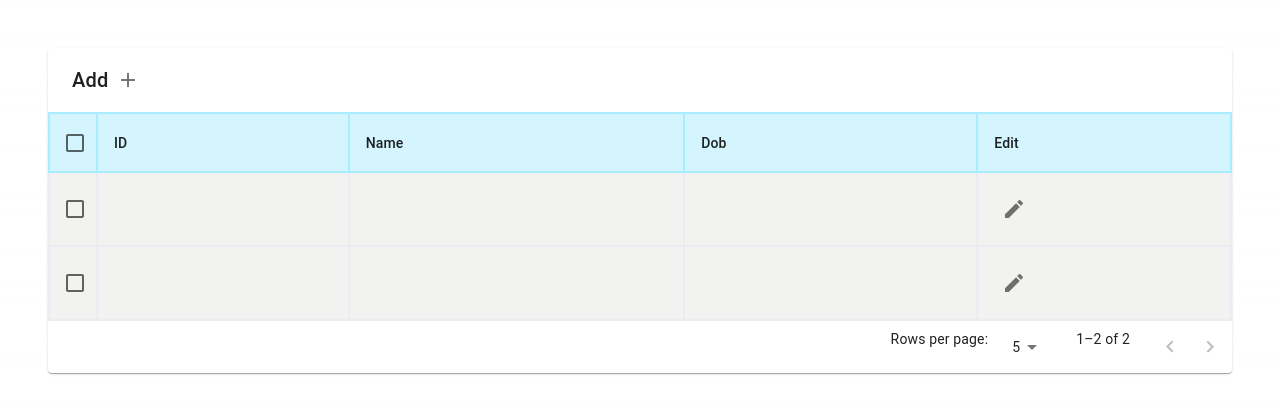
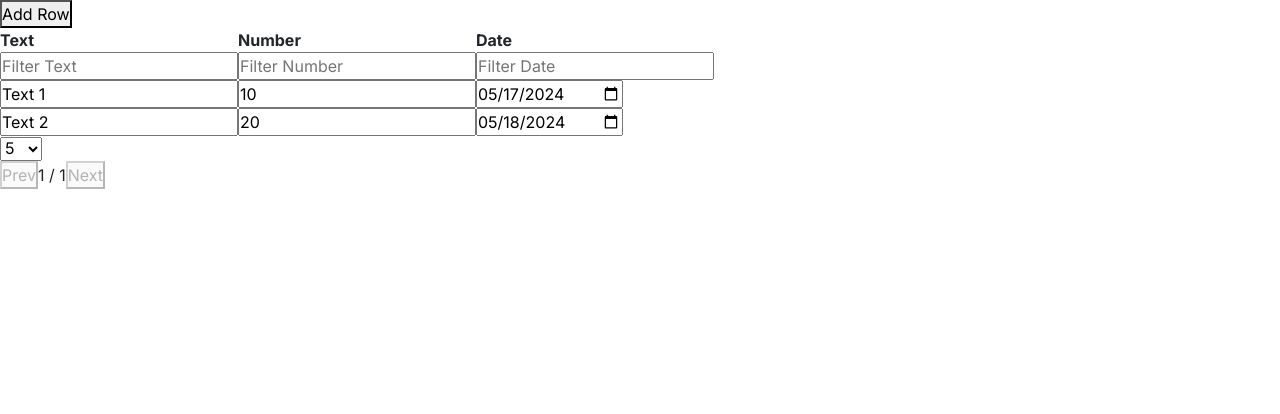
Before and after one commit to fluke-anonymous/next14_ts_bootstrap, a Next.js app: page /demo/table in a window 1280 px wide. Shown: the top 414 px of the page. Built offline with nearby package versions, Linux system fonts and the light colour scheme.

Commit message:
table component

```diff
--- a/package.json
+++ b/package.json
@@ -21,6 +21,8 @@
     "pnpm": "^9.1.0",
     "popper": "^1.0.1",
     "react": "^18",
+    "react-bootstrap": "^2.10.2",
+    "react-bootstrap-table-next": "^4.0.3",
     "react-dom": "^18",
     "react-redux": "^9.1.2"
   },
--- a/src/app/demo/table/page.tsx
+++ b/src/app/demo/table/page.tsx
@@ -1,45 +1,27 @@
-import React from 'react'
-import Table from '@/components/table/table'
+// App.js
+'use client'
+import React, { useState, useEffect } from 'react';
+import Table from '@/components/table/table';
 
-interface Props {
 
-}
-const page = (props: Props) => {
+const Page = () => {
     const data = [
-        {
-            id: 1, name: 'John Doe', age: 30, dob: new Date('1990-01-01'), selected: true,
-            color: '#f2f2f0'
-        },
-        { id: 2, name: 'Jane Smith', age: 25, dob: new Date('1995-05-15'), selected: true, color: '#f2f2f0' },
-    ];
-    const columns = [
-        {
-            header: 'id',
-            key: 'ID',
-            label: 'ID',
-            type: 'text',
-            disabled: true
-        },
-        {
-            header: 'name',
-            key: 'Name',
-            label: 'Name',
-            type: 'text',
-            disabled: true
-        },
-        {
-            header: 'dob',
-            key: 'Dob',
-            label: 'Dob',
-            type: 'text',
-            disabled: false
-        },
-    ];
-    return (
-        <div className='m-5'>
-            <Table headCells={columns} rows={data}></Table>
+        { id: 1, text: 'Text 1', number: 10, date: new Date('2024-05-17') },
+        { id: 2, text: 'Text 2', number: 20, date: new Date('2024-05-18') },
+        // Add more data as needed
+      ];
+
+      const columns = [
+        { key: 'text', header: 'Text' },
+        { key: 'number', header: 'Number' },
+        { key: 'date', header: 'Date' },
+      ];
+
+      return (
+        <div>
+          <Table data={data} columns={columns} />
         </div>
-    )
-}
+      );
+    };
 
-export default page
+export default Page;
--- a/src/app/layout.tsx
+++ b/src/app/layout.tsx
@@ -5,7 +5,7 @@ import "bootstrap/dist/css/bootstrap.min.css";
 const inter = Inter({ subsets: ["latin"] });
 
 export const metadata: Metadata = {
-  title: "Create Next App",
+  title: "Git Hub Next TS Bootstrap",
   description: "Generated by create next app",
 };
 
--- a/src/components/table/table.tsx
+++ b/src/components/table/table.tsx
@@ -1,224 +1,192 @@
-'use client'
 import React, { useState } from 'react';
-import Box from '@mui/material/Box';
-import Table from '@mui/material/Table';
-import TableBody from '@mui/material/TableBody';
-import TableCell from '@mui/material/TableCell';
-import TableContainer from '@mui/material/TableContainer';
-import TableHead from '@mui/material/TableHead';
-import TablePagination from '@mui/material/TablePagination';
-import TableRow from '@mui/material/TableRow';
-import TableSortLabel from '@mui/material/TableSortLabel';
-import Toolbar from '@mui/material/Toolbar';
-import Typography from '@mui/material/Typography';
-import Paper from '@mui/material/Paper';
-import Checkbox from '@mui/material/Checkbox';
-import IconButton from '@mui/material/IconButton';
-import Tooltip from '@mui/material/Tooltip';
-import DoneIcon from '@mui/icons-material/Delete';
-import EditIcon from '@mui/icons-material/Edit';
-import AddIcon from '@mui/icons-material/Add';
-import TextField from '@mui/material/TextField';
-import { visuallyHidden } from '@mui/utils';
-type Props = {
-    rows: any;
-    headCells: any
+
+interface TableColumn {
+    key: string;
+    header: string;
 }
-const EnhancedTable = ({ rows, headCells }: Props) => {
-    const [order, setOrder] = useState('asc');
-    const [orderBy, setOrderBy] = useState('name');
-    const [selected, setSelected] = useState([]);
-    const [page, setPage] = useState(0);
-    const [rowsPerPage, setRowsPerPage] = useState(5);
-    const [editMode, setEditMode] = useState(null);
-    const [newRowData, setNewRowData] = useState({
-        name: '',
-        calories: '',
-        fat: '',
-        carbs: '',
-        protein: '',
-    });
 
-    const handleRequestSort = (property: any) => {
-        const isAsc = orderBy === property && order === 'asc';
-        setOrder(isAsc ? 'desc' : 'asc');
-        setOrderBy(property);
+interface TableRow {
+    id: number;
+    [key: string]: string | number | Date | undefined;
+}
+
+interface TableProps {
+    data: TableRow[];
+    columns: TableColumn[];
+}
+
+const TableComponent: React.FC<TableProps> = ({ data, columns }) => {
+    const [rows, setRows] = useState<TableRow[]>(data);
+    const [pageSize, setPageSize] = useState<number>(5);
+    const [currentPage, setCurrentPage] = useState<number>(1);
+    const [sortKey, setSortKey] = useState<string>('');
+    const [sortOrder, setSortOrder] = useState<'asc' | 'desc'>('asc');
+    const [filters, setFilters] = useState<{ [key: string]: string }>({});
+
+    const handleAddRow = () => {
+        const newRow: TableRow = { id: rows.length + 1 };
+        columns.forEach(column => {
+            if (column.key === 'date') {
+                newRow[column.key] = new Date(); // Initialize date column with current date
+            } else {
+                newRow[column.key] = ''; // Initialize other columns with an empty string
+            }
+        });
+        setRows([...rows, newRow]);
     };
 
-    const handleChangePage = (_: any, newPage: any) => {
-        setPage(newPage);
+    const handleTextChange = (id: number, key: string, value: string) => {
+        const updatedRows = rows.map(row => (row.id === id ? { ...row, [key]: value } : row));
+        setRows(updatedRows);
     };
 
-    const handleChangeRowsPerPage = (event: any) => {
-        setRowsPerPage(parseInt(event.target.value, 10));
-        setPage(0);
+    const handleNumberChange = (id: number, key: string, value: number) => {
+        const updatedRows = rows.map(row => (row.id === id ? { ...row, [key]: value } : row));
+        setRows(updatedRows);
     };
 
-    const handleClick = (_: any, id: any) => {
-        const selectedIndex = selected.indexOf(id);
-        let newSelected: any = [];
-
-        if (selectedIndex === -1) {
-            newSelected = newSelected.concat(selected, id);
-        } else if (selectedIndex === 0) {
-            newSelected = newSelected.concat(selected.slice(1));
-        } else if (selectedIndex === selected.length - 1) {
-            newSelected = newSelected.concat(selected.slice(0, -1));
-        } else if (selectedIndex > 0) {
-            newSelected = newSelected.concat(
-                selected.slice(0, selectedIndex),
-                selected.slice(selectedIndex + 1)
-            );
-        }
-
-        setSelected(newSelected);
+    const handleDateChange = (id: number, key: string, value: Date) => {
+        const updatedRows = rows.map(row => (row.id === id ? { ...row, [key]: value } : row));
+        setRows(updatedRows);
     };
 
-    const handleEditClick = (id: any) => {
-        setEditMode(id);
+    const handlePageChange = (page: number) => {
+        setCurrentPage(page);
     };
 
-    const handleEditChange = (e: any, id: any, field: any) => {
-        const newData = [...rows];
-        const index = newData.findIndex((row) => row.id === id);
-        newData[index][field] = e.target.value;
-        rows[index] = newData[index];
+    const handleSort = (key: string) => {
+        if (sortKey === key) {
+            setSortOrder(sortOrder === 'asc' ? 'desc' : 'asc');
+        } else {
+            setSortKey(key);
+            setSortOrder('asc');
+        }
     };
 
-    const handleEditCancel = () => {
-        setEditMode(null);
+    const handleFilterChange = (key: string, value: string) => {
+        setFilters({ ...filters, [key]: value });
     };
 
-    const handleAddRow = () => {
-        const id = rows.length + 1;
-        rows.push({
-            id,
-            ...newRowData,
+    const applyFilters = () => {
+        let filteredRows = data.slice(); // Create a copy of the original data
+
+        // Apply each filter
+        columns.forEach(column => {
+            const filterValue = filters[column.key]?.toLowerCase();
+            if (filterValue) {
+                filteredRows = filteredRows.filter(row =>
+                    String(row[column.key]).toLowerCase().includes(filterValue)
+                );
+            }
         });
-        setNewRowData({
-            name: '',
-            calories: '',
-            fat: '',
-            carbs: '',
-            protein: '',
-        });
+
+        setRows(filteredRows);
     };
 
-    const isSelected = (id: any) => selected.indexOf(id) !== -1;
+    const startIndex = (currentPage - 1) * pageSize;
+    const endIndex = startIndex + pageSize;
+    const sortedRows = sortKey ? [...rows].sort((a, b) => {
+        if (sortOrder === 'asc') {
+            return a[sortKey] > b[sortKey] ? 1 : -1;
+        } else {
+            return a[sortKey] < b[sortKey] ? 1 : -1;
+        }
+    }) : rows;
+
+    const currentRows = sortedRows.slice(startIndex, endIndex);
 
     return (
-        <Paper>
-            <Toolbar>
-                <Typography variant="h6" id="tableTitle" component="div">
-                    Add
-                </Typography>
-                <Tooltip title="Add">
-                    <IconButton onClick={handleAddRow}>
-                        <AddIcon />
-                    </IconButton>
-                </Tooltip>
-            </Toolbar>
-            <TableContainer>
-                <Table>
-                    <TableHead>
-                        <TableRow>
-                            <TableCell padding="checkbox" style={{ backgroundColor: '#D5F5FE', border: '2px solid #A9EBFF ' }}>
-                                <Checkbox />
-                            </TableCell>
-                            {headCells.map((headCell: any) => (
-                                <TableCell key={headCell.id} style={{ backgroundColor: '#D5F5FE', border: '2px solid #A9EBFF ' }}>
-                                    <TableSortLabel
-                                        active={orderBy === headCell.id}
-                                        direction={orderBy === headCell.id ? order : 'asc'}
-                                        onClick={() => handleRequestSort(headCell.id)}
-                                    >
-                                        {headCell.label}
-                                        {orderBy === headCell.id ? (
-                                            <Box component="span" sx={visuallyHidden}>
-                                                {order === 'desc'
-                                                    ? 'sorted descending'
-                                                    : 'sorted ascending'}
-                                            </Box>
-                                        ) : null}
-                                    </TableSortLabel>
-                                </TableCell>
+        <div>
+            <button onClick={handleAddRow}>Add Row</button>
+            <table>
+                <thead>
+                    <tr>
+                        {columns.map(column => (
+                            <th key={column.key} onClick={() => handleSort(column.key)}>
+                                {column.header} {sortKey === column.key && (
+                                    <span>{sortOrder === 'asc' ? '▲' : '▼'}</span>
+                                )}
+                            </th>
+                        ))}
+                    </tr>
+                </thead>
+                <tbody>
+                    <tr>
+                        {columns.map(column => (
+                            <th key={column.key}>
+                                <input
+                                    key={column.key}
+                                    type="text"
+                                    placeholder={`Filter ${column.header}`}
+                                    value={filters[column.key] || ''}
+                                    onChange={(e) => handleFilterChange(column.key, e.target.value)}
+                                    onBlur={applyFilters}
+                                />
+                            </th>
+                        ))}
+                    </tr>
+                    {currentRows.map(row => (
+                        <tr key={row.id}>
+                            {columns.map(column => (
+                                <td key={column.key}>
+                                    {column.key === 'date' ? (
+                                        <input
+                                            type="date"
+                                            value={row[column.key]?.toISOString().split('T')[0] || ''}
+                                            onChange={(e) => handleDateChange(row.id, column.key, new Date(e.target.value))}
+                                        />
+                                    ) : (
+                                        <input
+                                            type="text"
+                                            value={row[column.key] as string}
+                                            onChange={(e) => handleTextChange(row.id, column.key, e.target.value)}
+                                        />
+                                    )}
+                                </td>
                             ))}
-                            <TableCell style={{ backgroundColor: '#D5F5FE', border: '2px solid #A9EBFF ' }}>Edit</TableCell>
-                        </TableRow>
-                    </TableHead>
-                    <TableBody>
-                        {rows
-                            .slice(page * rowsPerPage, page * rowsPerPage + rowsPerPage)
-                            .map((row: any) => {
-                                const isItemSelected = isSelected(row.id);
-                                const labelId = `enhanced-table-checkbox-${row.id}`;
-
-                                return (
-                                    <TableRow
-                                        key={row.id}
-                                        hover
-                                        onClick={(event) => handleClick(event, row.id)}
-                                        role="checkbox"
-                                        aria-checked={isItemSelected}
-                                        tabIndex={-1}
-                                        selected={isItemSelected}
-                                    >
-                                        <TableCell padding="checkbox" style={{ backgroundColor: row.color, border: '2px solid #e9ecf2 ' }}>
-                                            <Checkbox
-                                                checked={isItemSelected}
-                                                inputProps={{ 'aria-labelledby': labelId }}
-                                            />
-                                        </TableCell>
-                                        {headCells.map((cell: any) => (
-                                            <TableCell
-                                                key={cell.id}
-                                                style={{ color: cell.numeric ? 'red' : 'green', backgroundColor: headCells.disabled ? '#e9ecf2' : row.color, border: '2px solid #e9ecf2 ' }}
-                                            >
-                                                {editMode === row.id ? (
-                                                    <TextField
-                                                        value={row[cell.id]}
-                                                        onChange={(e) =>
-                                                            handleEditChange(e, row.id, cell.id)
-                                                        }
-                                                    />
-                                                ) : (
-                                                    row[cell.id]
-                                                )}
-                                            </TableCell>
-                                        ))}
-                                        <TableCell style={{ backgroundColor: row.color, border: '2px solid #e9ecf2 ' }}>
-                                            {editMode === row.id ? (
-                                                <div>
-                                                    <IconButton onClick={handleEditCancel}>
-                                                        <DoneIcon />
-                                                    </IconButton>
-                                                    <IconButton>
-                                                        <EditIcon />
-                                                    </IconButton>
-                                                </div>
-                                            ) : (
-                                                <IconButton onClick={() => handleEditClick(row.id)}>
-                                                    <EditIcon />
-                                                </IconButton>
-                                            )}
-                                        </TableCell>
-                                    </TableRow>
-                                );
-                            })}
-                    </TableBody>
-                </Table>
-            </TableContainer>
-            <TablePagination
-                rowsPerPageOptions={[5, 10, 25]}
-                component="div"
-                count={rows.length}
-                rowsPerPage={rowsPerPage}
-                page={page}
-                onPageChange={handleChangePage}
-                onRowsPerPageChange={handleChangeRowsPerPage}
-            />
-        </Paper>
+                        </tr>
+                    ))}
+                </tbody>
+            </table>
+            <select value={pageSize} onChange={(e) => setPageSize(parseInt(e.target.value))}>
+                <option value={5}>5</option>
+                <option value={10}>10</option>
+                <option value={20}>20</option>
+            </select>
+            <Pagination currentPage={currentPage} pageSize={pageSize} totalItems={rows.length} onPageChange={handlePageChange} />
+        </div>
     );
 };
 
-export default EnhancedTable;
+interface PaginationProps {
+    currentPage: number;
+    pageSize: number;
+    totalItems: number;
+    onPageChange: (page: number) => void;
+}
+
+const Pagination: React.FC<PaginationProps> = ({ currentPage, pageSize, totalItems, onPageChange }) => {
+    const totalPages = Math.ceil(totalItems / pageSize);
+
+    const handlePrevClick = () => {
+        if (currentPage > 1) {
+            onPageChange(currentPage - 1);
+        }
+    };
+
+    const handleNextClick = () => {
+        if (currentPage < totalPages) {
+            onPageChange(currentPage + 1);
+        }
+    };
+
+    return (
+        <div>
+            <button onClick={handlePrevClick} disabled={currentPage === 1}>Prev</button>
+            <span>{currentPage} / {totalPages}</span>
+            <button onClick={handleNextClick} disabled={currentPage === totalPages}>Next</button>
+        </div>
+    );
+};
+
+export default TableComponent;
```
Also changed, not shown: src/components/table/pagination.tsx (+12 -13 lines), 1 other file (tests, documents, lock files or other folders).
